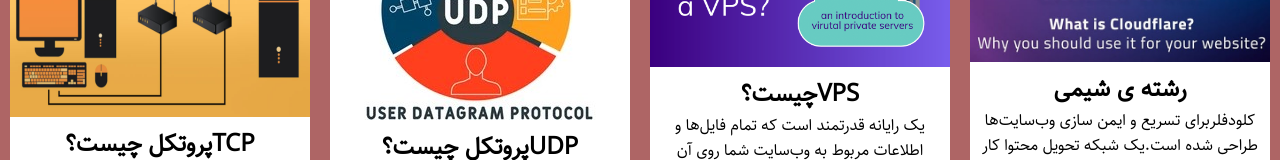
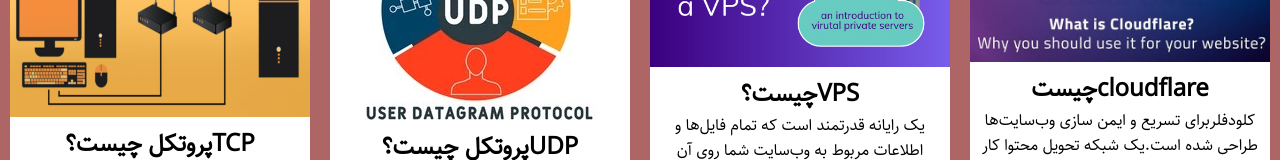
Before and after one commit to Amehrani7882/hoshang_net, a plain HTML site: page index.html in a window 1280 px wide. Shown: the part 250-410 px from the top of the page. Drawn offline with Linux system fonts and the light colour scheme.

Commit message:
index.html

```diff
--- a/index.html
+++ b/index.html
@@ -90,7 +90,7 @@
             <img src="img/cloudflare.jpg" alt="header-card" />
           </div>
           <div class="card-title">
-            <h1>رشته ی شیمی</h1>
+            <h1>چیستcloudflare</h1>
           </div>
           <div class="card-text">
             <p>
```
